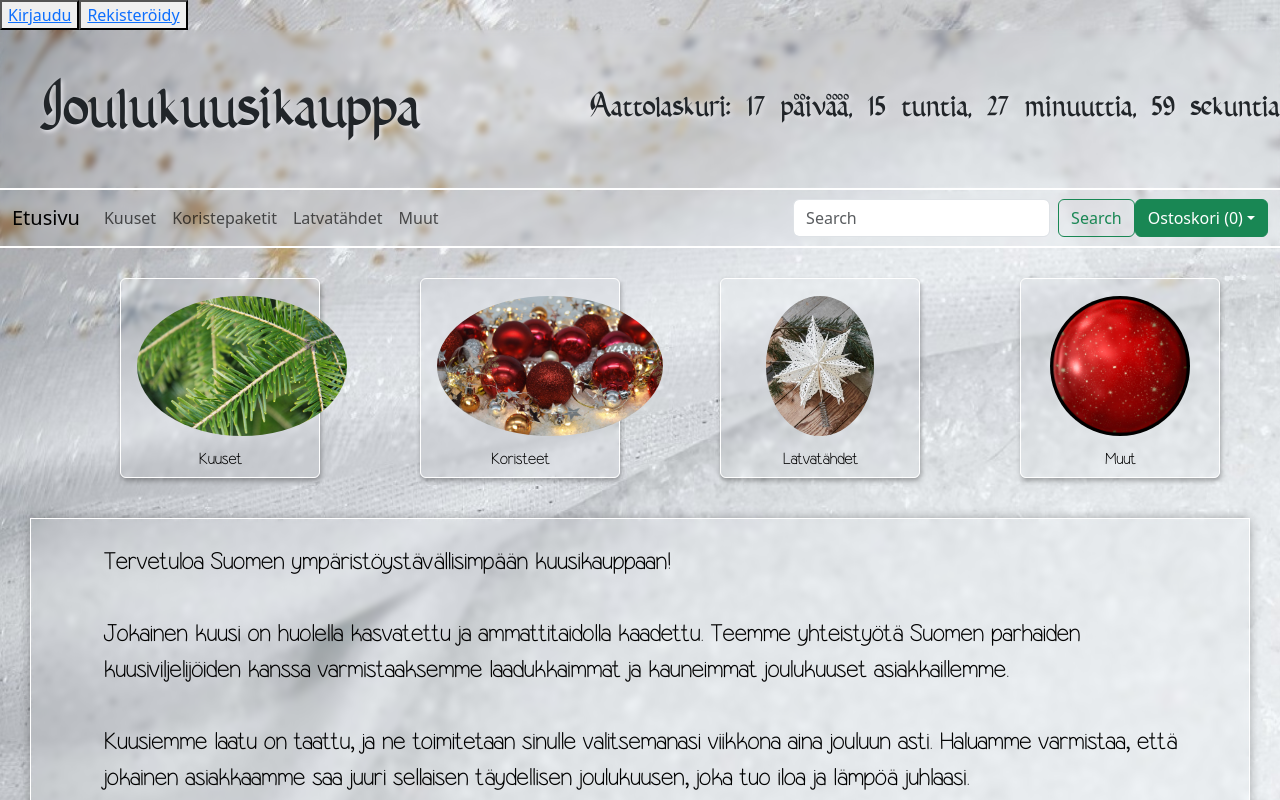
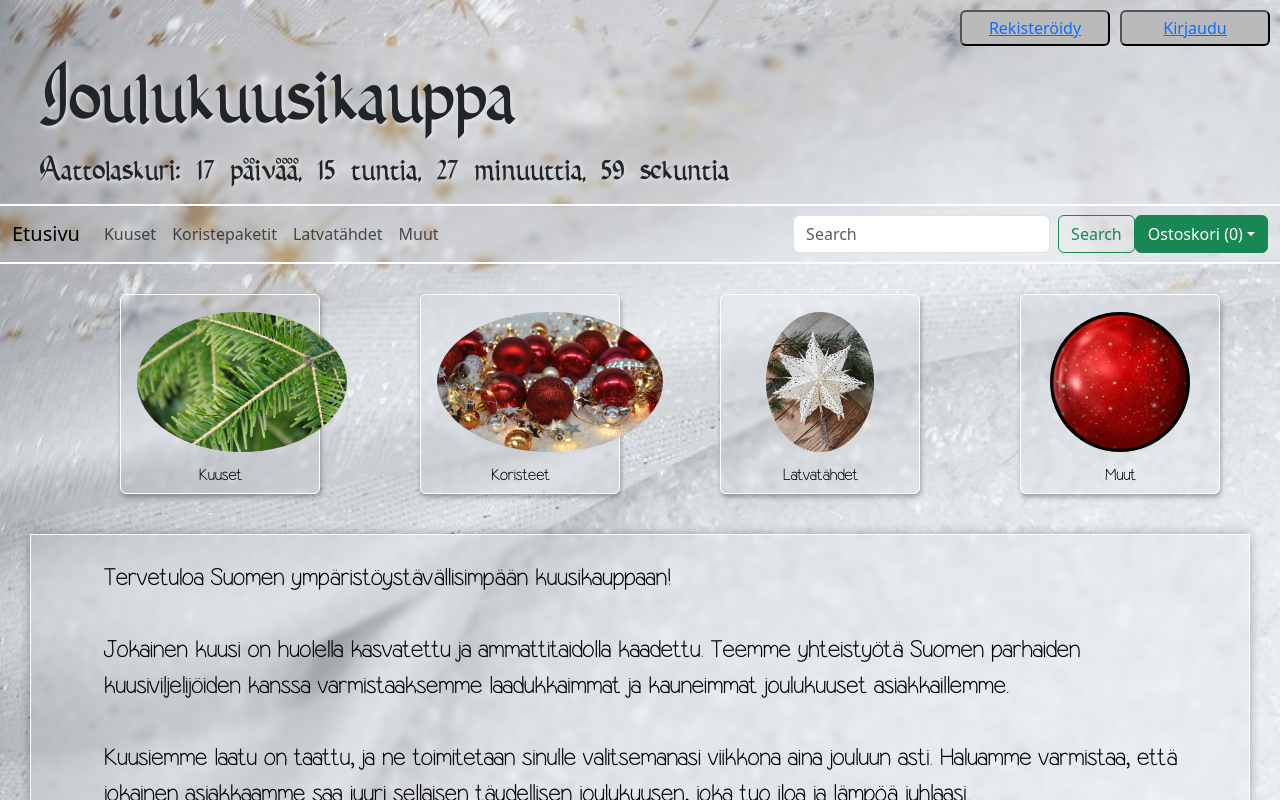
Before and after one commit to Verkkopalveluprojekti-Ryhma10/joulukuusikauppa, a React (Create React App) app: page / in a window 1280 px wide. Shown: the top 800 px of the page. Built offline with nearby package versions, Linux system fonts and the light colour scheme.

Commit message:
muutoksia

```diff
--- a/src/components/common/Header.js
+++ b/src/components/common/Header.js
@@ -11,10 +11,10 @@ function Header() {
     return (
       <div>
         { !token.value ?
-        <button><Link to={'/kirjaudu'}>Kirjaudu </Link></button> :
+        <button class= "button"><Link to={'/kirjaudu'}>Kirjaudu </Link></button> :
         <button onClick={()=> token.value = ''}><Link to={'/'}>Kirjaudu ulos</Link></button>
         }
-        <button><Link to={'/rekisteroidy'}>Rekisteröidy</Link></button>
+        <button class= "button"><Link to={'/rekisteroidy'}>Rekisteröidy</Link></button>
         <header className="header">
           <h1>Joulukuusikauppa</h1>
           <DaysToChristmas className="days"/>
--- a/src/styles/Header.css
+++ b/src/styles/Header.css
@@ -6,7 +6,7 @@
   }
 
 .header {
-    display: flex;
+    display: inline-block;
     justify-content: space-between;
     align-items: center;
     padding-left: 40px;
@@ -23,7 +23,7 @@
 }
 
 h1 {
-    font-size: 4em !important;
+    font-size: 5em !important;
     color:rgb(79, 93, 104);
     text-shadow: 2px 2px 4px rgb(230, 230, 235);
     font-family: 'NewFont', sans-serif;
@@ -35,3 +35,15 @@ h1 {
     text-shadow: 2px 2px 4px rgb(230, 230, 235);
     font-family: 'NewFont', sans-serif;
 }
+.button {
+    float: right;
+    padding: 4px;
+    width: 150px;
+    border-radius: 6px;
+    background-color: rgb(186, 186, 186);
+    margin-right: 10px;
+    margin-top: 10px;
+}
+.button:hover {
+    box-shadow:0 12px 16px 0 rgba(0,0,0,0.24), 0 17px 50px 0 rgba(0,0,0,0.19);
+}
```
Also changed, not shown: src/assets/images/others/Kuusenjalka.png (added), src/assets/images/others/kuusenjalka.jpg (deleted).
